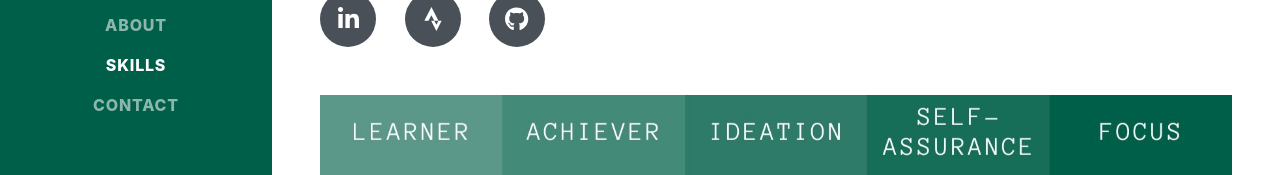
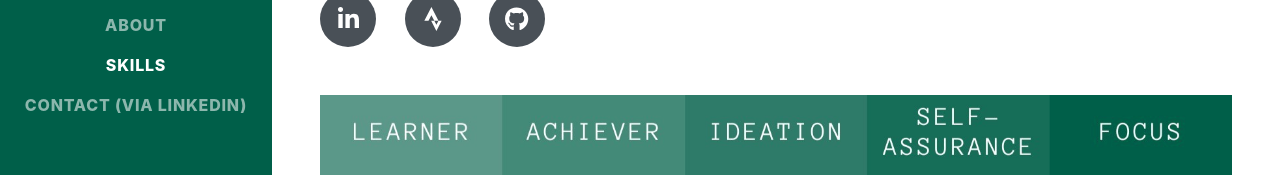
Before and after one commit to jeffreyhunt/personal-website, a plain HTML site: page index.html in a window 1280 px wide. Shown: the part 427-602 px from the top of the page. Drawn offline with nearby package versions, Linux system fonts and the light colour scheme; a web font is replaced by a local one.

Commit message:
updated contact link to be via LinkedIn

```diff
--- a/index.html
+++ b/index.html
@@ -27,7 +27,7 @@
                 <ul class="navbar-nav">
                     <li class="nav-item"><a class="nav-link js-scroll-trigger" href="#about">About</a></li>
                     <li class="nav-item"><a class="nav-link js-scroll-trigger" href="#skills">Skills</a></li>
-                    <li class="nav-item"><a class="nav-link js-scroll-trigger" href="#contact">Contact</a></li>
+                    <li class="nav-item"><a class="nav-link js-scroll-trigger" href="https://www.linkedin.com/in/jeffreyhunt82/" target="_blank">Contact (via LinkedIn)</a></li>
                 </ul>
             </div>
         </nav>
```
